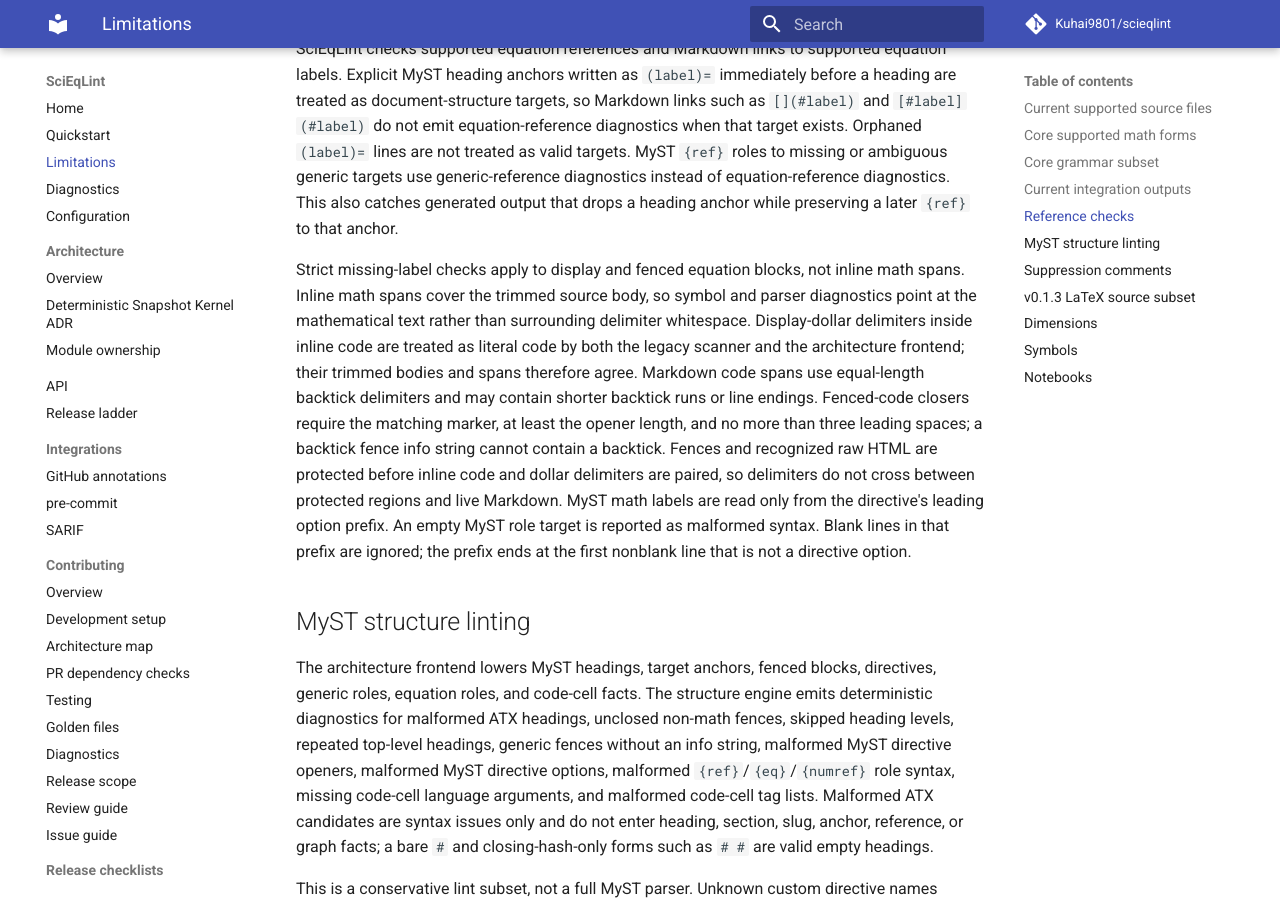
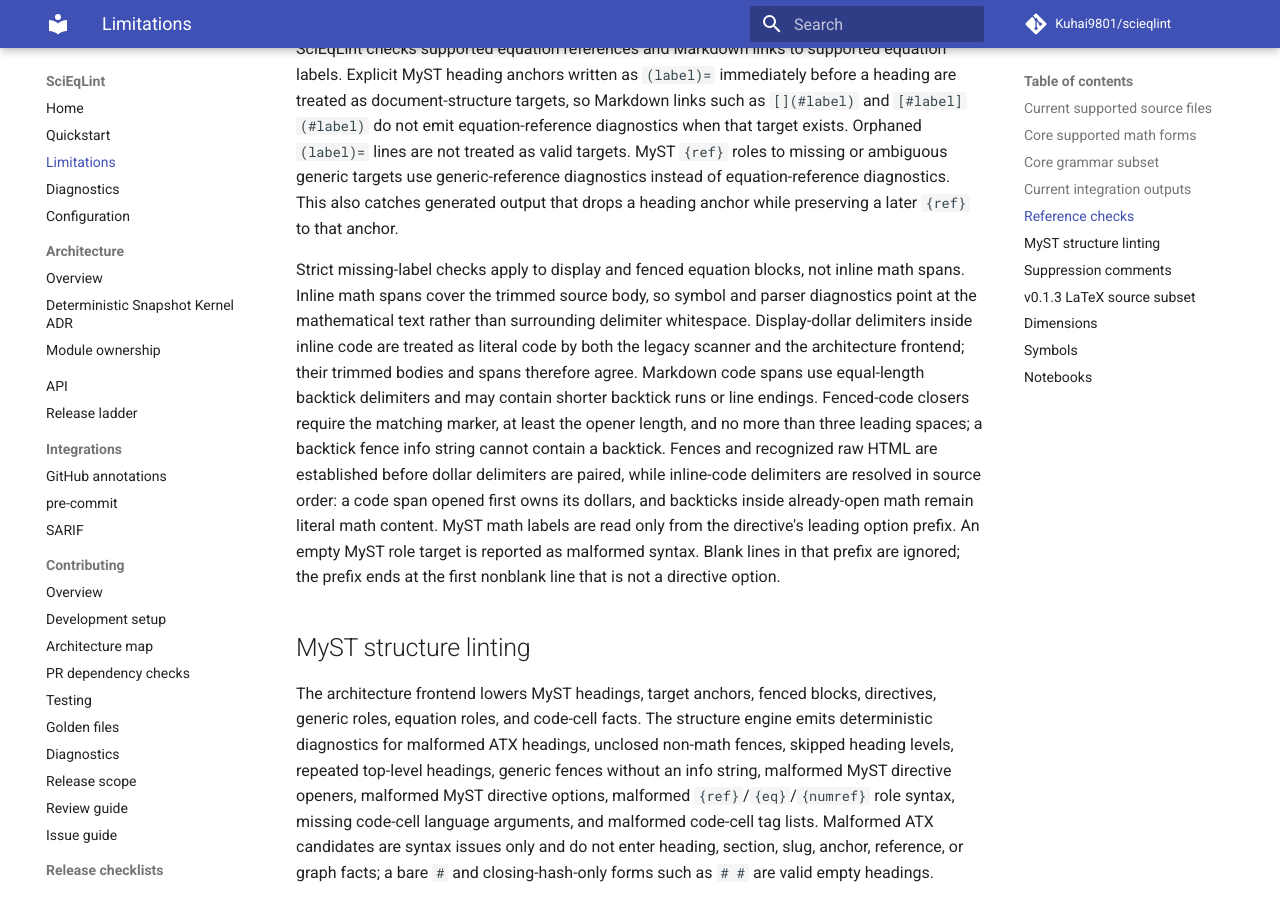
Before and after one commit to 1sgtpepper/scieqlint, an MkDocs documentation site: the page built from docs/limitations.md, in a window 1280 px wide and 900 px high, scrolled down 2335 px. Built offline with MkDocs 1.6.1 and Material for MkDocs 9.7.7, drawn with Linux system fonts in a browser that asks for light colours; comment, search, counter and statistics services are not loaded.

Commit message:
docs: describe Markdown delimiter precedence

```diff
--- a/docs/limitations.md
+++ b/docs/limitations.md
@@ -99,8 +99,9 @@ Markdown code spans use equal-length backtick delimiters and may contain shorter
 backtick runs or line endings. Fenced-code closers require the matching marker,
 at least the opener length, and no more than three leading spaces; a backtick
 fence info string cannot contain a backtick. Fences and recognized raw HTML are
-protected before inline code and dollar delimiters are paired, so delimiters do
-not cross between protected regions and live Markdown.
+established before dollar delimiters are paired, while inline-code delimiters
+are resolved in source order: a code span opened first owns its dollars, and
+backticks inside already-open math remain literal math content.
 MyST math labels are read only from the directive's leading option prefix.
 An empty MyST role target is reported as malformed syntax.
 Blank lines in that prefix are ignored; the prefix ends at the first nonblank
```
